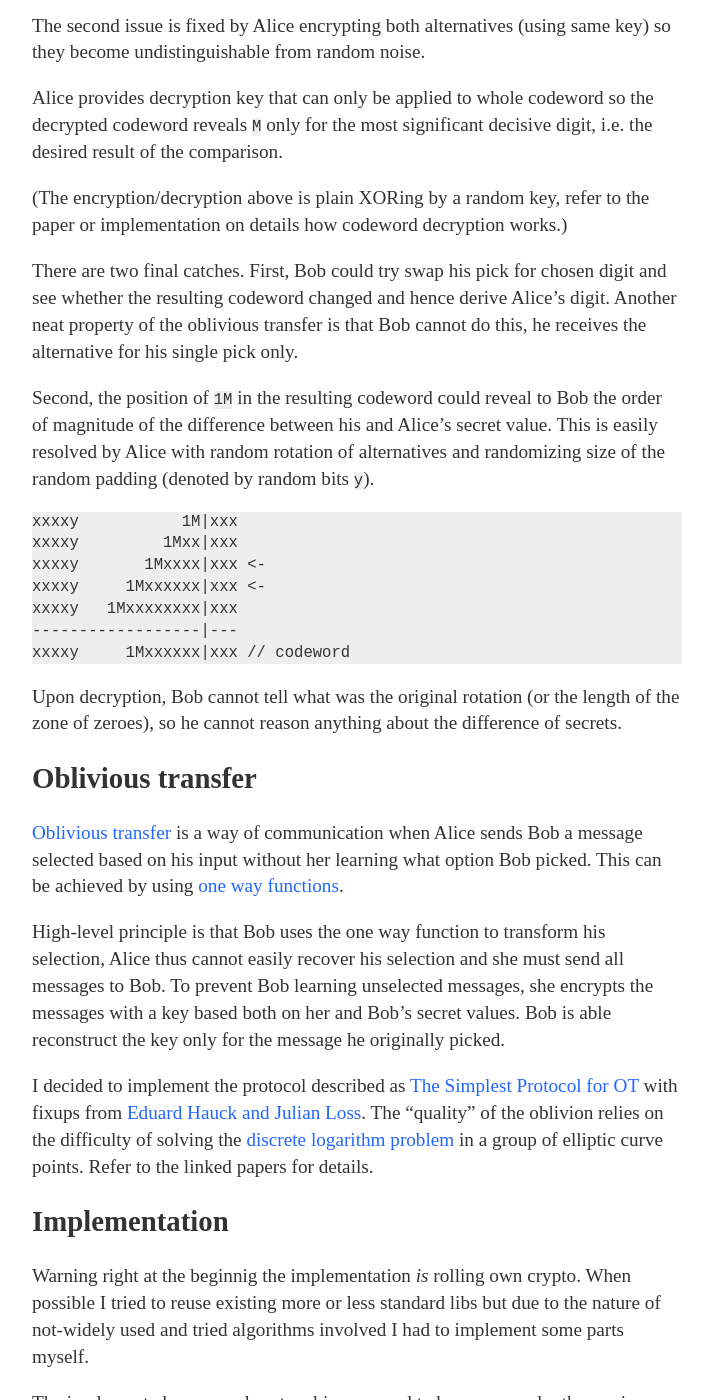
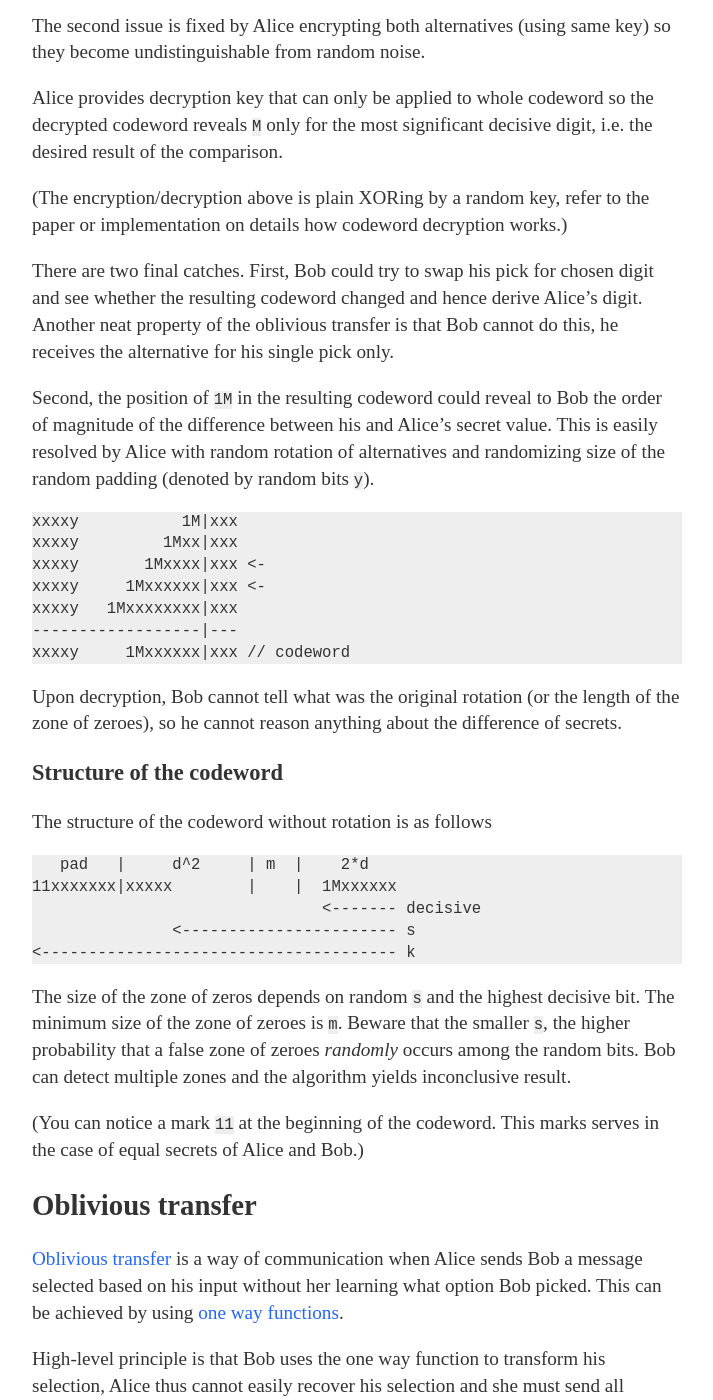
Before and after one commit to Werkov/Werkov.github.io, a Jekyll site: the page built from _posts/2022-01-26-ymp-explanation.md, in a window 1280 px wide and 1400 px high, scrolled down 2950 px. Shown: the whole window, without its empty margins (283-996 px from the left). Built offline with Jekyll 4.4.1, drawn with Linux system fonts in a browser that asks for light colours; some of the changed text lies outside the part shown.

Commit message:
millionaire explanation: Proofread

```diff
--- a/_posts/2022-01-26-ymp-explanation.md
+++ b/_posts/2022-01-26-ymp-explanation.md
@@ -55,7 +55,8 @@ world apart.
 
 [^sim]: I can't explain myself this part clearly as I didn't find consistent and
         easy to grasp definitions of de-facto standard simulation-based proofs.
-        Obviously, the simulator cannot decrypt the messages from Alice to provide `a` to the ideal functionality.
+        Obviously, the simulator cannot decrypt the messages from Alice to
+        provide `a` to the ideal functionality.
         But it can "fake" any values tha Alice obtains from random oracles (hash
         functions) so the simulator keeps information about secrets derived by
         Alice and only that way it can decrypt and pass raw `a` to the ideal
@@ -118,10 +119,10 @@ How are the decisive bits picked? Alice actually prepares two alternatives for
 each digit
 
 	decisive
-	xxxxxxx        1Mxxxx
+	xxxxxxx        1Mxxxx|
 
 	non-decisive
-	xxxxxxx
+	xxxxxxx              |
 
 and Bob picks based on *his* digit.
 The pair of binary digits is decisive iff their XOR is 1.
@@ -151,7 +152,7 @@ i.e. the desired result of the comparison.
 paper or implementation on details how codeword decryption works.)
 
 There are two final catches.
-First, Bob could try swap his pick for chosen digit and see whether the
+First, Bob could try to swap his pick for chosen digit and see whether the
 resulting codeword changed and hence derive Alice's digit.
 Another neat property of the oblivious transfer is that Bob cannot do this, he
 receives the alternative for his single pick only.
@@ -172,6 +173,26 @@ randomizing size of the random padding (denoted by random bits `y`).
 Upon decryption, Bob cannot tell what was the original rotation (or the length
 of the zone of zeroes), so he cannot reason anything about the difference of
 secrets.
+
+### Structure of the codeword
+
+The structure of the codeword without rotation is as follows
+
+	   pad   |     d^2     | m  |    2*d
+	11xxxxxxx|xxxxx        |    |  1Mxxxxxx
+	                               <------- decisive
+	               <----------------------- s
+	<-------------------------------------- k
+
+The size of the zone of zeros depends on random `s` and the highest decisive bit.
+The minimum size of the zone of zeroes is `m`.
+Beware that the smaller `s`, the higher probability that a false zone of zeroes
+*randomly* occurs among the random bits.
+Bob can detect multiple zones and the algorithm yields inconclusive result.
+
+(You can notice a mark `11` at the beginning of the codeword. This marks serves
+in the case of equal secrets of Alice and Bob.)
+
 
 ## Oblivious transfer
 
@@ -196,7 +217,7 @@ Refer to the linked papers for details.
 
 ## Implementation
 
-Warning right at the beginnig the implementation *is* rolling own crypto.
+Warning right at the beginning the implementation *is* rolling own crypto.
 When possible I tried to reuse existing more or less standard libs but due to
 the nature of not-widely used and tried algorithms involved I had to implement
 some parts myself.
```
Also changed, not shown: other parts of _posts/2022-01-26-ymp-explanation.md (+4 -4 lines).
